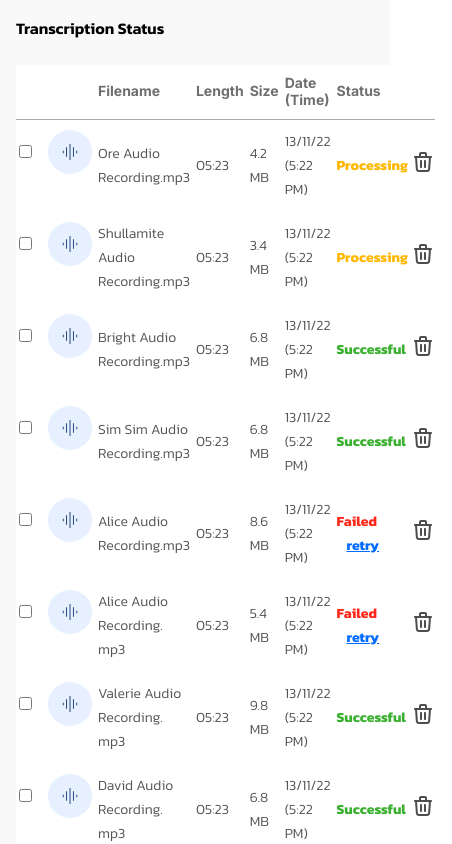
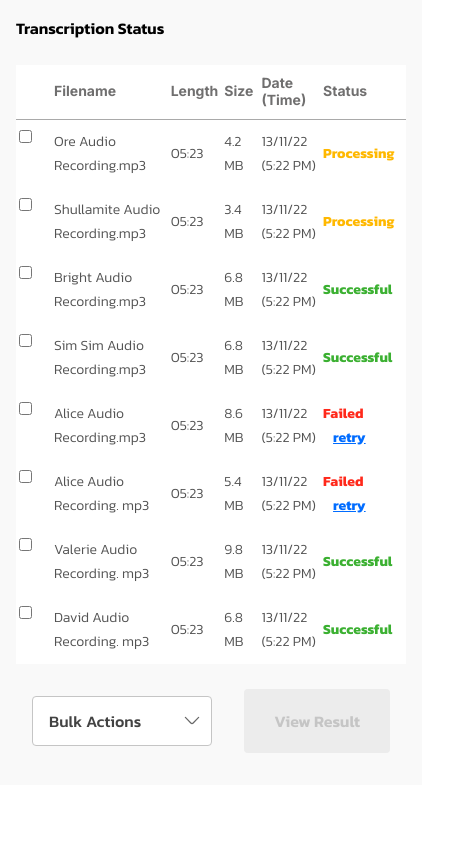
Before and after one commit to KodianKodes/customersupport.web-1, a React (Vite) app in the folder scrybe_frontend/: page /uploaded-recordings in a window 390 px wide. Shown: the top 844 px of the page, 452 px wide, since content can reach past the window. Built offline with nearby package versions, Linux system fonts and the light colour scheme.

Commit message:
added delete recordings functionalities

```diff
--- a/scrybe_frontend/src/components/UploadRecordings/index.jsx
+++ b/scrybe_frontend/src/components/UploadRecordings/index.jsx
@@ -1,6 +1,9 @@
+/* eslint-disable jsx-a11y/no-noninteractive-element-interactions */
+/* eslint-disable jsx-a11y/click-events-have-key-events */
 /* eslint-disable jsx-a11y/control-has-associated-label */
-import React from "react";
+import React, { useState } from "react";
 import deleteIcon from "./imgs/delete-icon.svg";
+import notfound from "./imgs/notfound.svg";
 import soundwave from "./imgs/soundwave.svg";
 import styles from "./uploadedRecordings.module.scss";
 // dummy recordings
@@ -72,7 +75,31 @@ const recordings = [
   },
 ];
 function UploadedRecordings() {
+  const [allRecordings, setAllRecordings] = useState(recordings);
+  const [recordCheckedList, setRecordCheckedList] = useState([]);
   const timeLeft = 20;
+
+  const getChecked = (e) => {
+    let checkedList = [...recordCheckedList];
+    if (e.target.checked) {
+      checkedList = [...recordCheckedList, e.target.value];
+    } else {
+      checkedList = recordCheckedList.filter((item) => item !== e.target.value);
+    }
+    setRecordCheckedList(checkedList);
+  };
+
+  const deleteRecordings = () => {
+    const newRecordings = allRecordings.filter(
+      (id) => !recordCheckedList.includes(id)
+    );
+    setAllRecordings(newRecordings);
+  };
+
+  const deleteRecordings2 = (id) => {
+    const newRecordings = allRecordings.filter((item) => item.id !== id);
+    setAllRecordings(newRecordings);
+  };
 
   return (
     <div className={styles.uploaded_recordings}>
@@ -97,19 +124,22 @@ function UploadedRecordings() {
             </tr>
           </thead>
           <tbody className={styles.uploaded_table_body}>
-            {recordings.map((recording) => (
+            {allRecordings.length > 0 ? (
+              allRecordings.map((recording) => (
                 <tr key={recording.id}>
                   <td className={styles.uploaded_table_body_checkbox_img_wrap}>
                     <input
                       type="checkbox"
-                    name=""
-                    id=""
+                      value={recording.id}
+                      name="checkbox"
+                      onChange={getChecked}
+                      id="checkbox"
                       className={styles.uploaded_table_body_checkbox}
                     />
                     <img
                       src={soundwave}
                       alt="soundwave-icon"
-                    className={styles.uploaded_tablebody_cell_img}
+                      className={styles.uploaded_table_body_cell_img}
                     />
                   </td>
                   <td>{recording.fileName}</td>
@@ -136,7 +166,10 @@ function UploadedRecordings() {
                       )}
                     </strong>
                   </td>
-                <td className={styles["uploaded-table-body-cell delete-btn"]}>
+                  <td
+                    className={styles["uploaded-table-body-cell delete-btn"]}
+                    onClick={() => deleteRecordings2(recording.id)}
+                  >
                     <img
                       src={deleteIcon}
                       alt="delete-icon "
@@ -144,7 +177,10 @@ function UploadedRecordings() {
                     />
                   </td>
                 </tr>
-            ))}
+              ))
+            ) : (
+              <img src={notfound} alt="not found" className={styles.notfound} />
+            )}
           </tbody>
         </table>
       </div>
@@ -152,8 +188,14 @@ function UploadedRecordings() {
         <div className={styles.bulkbtn_calbackurl_wrap}>
           <div className={styles.bulkselect_wrap}>
             <select name="" id="" className={styles.bulkselect}>
-              <option value="">Bulk Actions</option>
-              <option value="">Delete</option>
+              <option value="">
+                {recordCheckedList.length > 0
+                  ? `${recordCheckedList.length} Files Selected`
+                  : " Bulk Actions"}
+              </option>
+              <option value="" onClick={deleteRecordings}>
+                Delete
+              </option>
             </select>
           </div>
           <div className={styles.calbackurl_wrap}>
--- a/scrybe_frontend/src/components/UploadRecordings/uploadedRecordings.module.scss
+++ b/scrybe_frontend/src/components/UploadRecordings/uploadedRecordings.module.scss
@@ -32,6 +32,15 @@
   margin: 25px 0;
   width: 100%;
   background: #ffffff;
+  .notfound {
+    margin: 1rem 0;
+    text-align: center;
+    transform: translate(160%, 0);
+    -webkit-transform: translate(160%, 0);
+    -moz-transform: translate(160%, 0);
+    -ms-transform: translate(160%, 0);
+    -o-transform: translate(160%, 0);
+}
 }
 
 .uploaded_table thead {
@@ -88,40 +97,6 @@
   justify-content: center;
   input {
     margin-right: 1rem;
-  }
-}
-
-@media screen and (max-width: 768px) {
-  .uploaded_recordings {
-    padding: 1rem;
-  }
-  .uploaded_header h1 {
-    font-size: 16px;
-  }
-  .uploaded_header {
-    h2 {
-      display: none !important;
-    }
-  }
-
-  .uploaded_table {
-    border: 0;
-    th,
-    td {
-      font-size: 14px;
-      padding: 10px 3px;
-    }
-  }
-
-  .uploaded_table-row th:nth-child(7) {
-    display: none;
-  }
-
-  .uploaded_table tbody {
-    .uploaded_table_body_cell_img,
-    .delete-icon {
-      display: none;
-    }
   }
 }
 
@@ -234,3 +209,101 @@
     }
   }
 }
+
+@media screen and (max-width: 768px) {
+  //responsive styles for the table
+  .uploaded_recordings {
+    padding: 1rem;
+    width: 100%;
+  }
+  .uploaded_header h1 {
+    font-size: 16px;
+  }
+  .uploaded_header {
+    h2 {
+      display: none !important;
+    }
+  }
+
+  .uploaded_table {
+    border: 0;
+    th,
+    td {
+      font-size: 14px;
+      padding: 10px 3px;
+    }
+  }
+
+  .uploaded_table-row th:nth-child(7) {
+    display: none;
+  }
+
+  .uploaded_table tbody {
+    .uploaded_table_body_cell_img,
+    .delete_icon {
+      display: none;
+    }
+  }
+
+  //responsive styles for options for the table
+  .uploaded_recordings_options {
+    // flex-direction: column;
+    .bulkbtn_calbackurl_wrap {
+      margin-left: 0;
+      .bulkselect_wrap {
+        margin-right: 1rem;
+      }
+      .calbackurl_wrap {
+        display: none;
+        p {
+          font-family: "Kanit";
+          font-style: normal;
+          font-weight: 300;
+          font-size: 16px;
+          line-height: 24px;
+          /* or 150% */
+
+          color: #434343;
+        }
+        .callback_url {
+          margin-right: 1rem;
+          font-family: "Kanit";
+          span {
+            color: #006cff;
+            border-bottom: 1px solid #006cff;
+          }
+        }
+      }
+    }
+    .view_resultbtn {
+      border-radius: 4px;
+      padding: 20px 30px;
+      font-family: "Kanit";
+      font-style: normal;
+      font-weight: 600;
+      font-size: 16px;
+      line-height: 24px;
+      width: max-content;
+      color: #c5c5c5;
+      border: none;
+    }
+    .disabled {
+      background: #ececec;
+      cursor: not-allowed;
+    }
+    .active {
+      background: #006cff;
+      cursor: pointer;
+    }
+
+    //custom select
+    .bulkselect_wrap {
+      position: relative;
+      .bulkselect {
+        width: 180px;
+        height: 50px;
+        padding: 0 2rem 0 1rem;
+      }
+    }
+  }
+}
```
Also changed, not shown: scrybe_frontend/src/components/UploadRecordings/imgs/notfound.svg (added), 1 other file (tests, documents, lock files or other folders). Lines whose indentation alone changed are shown as unchanged.
